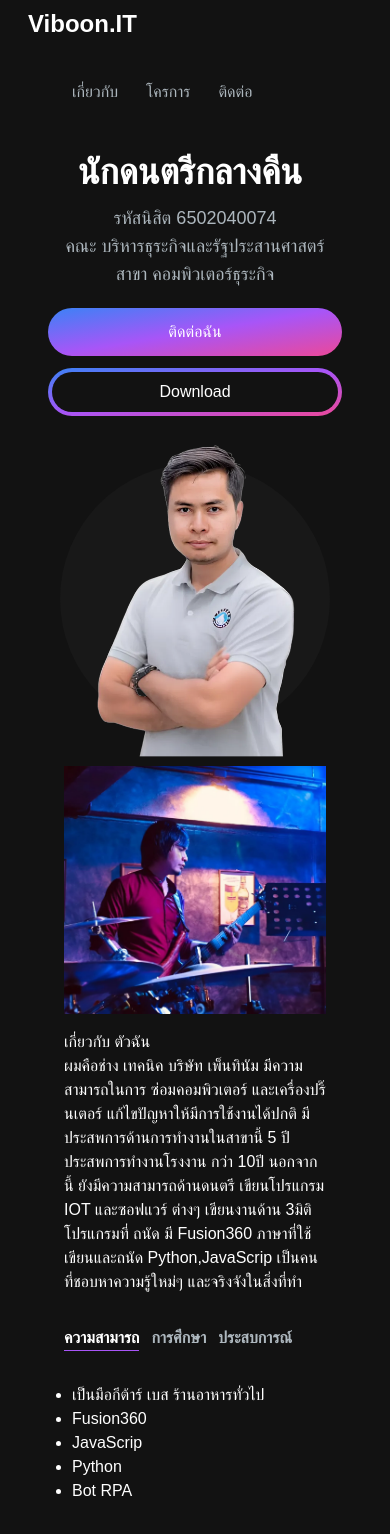
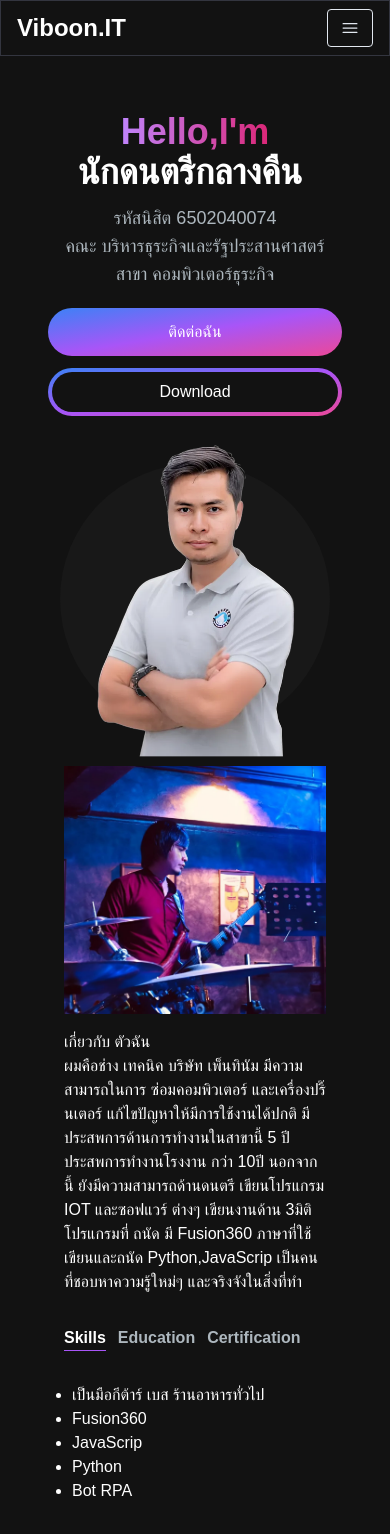
Before and after one commit to MyViboon/Portfolio_3, a Next.js app: page / in a window 390 px wide. Shown: the top 1534 px of the page. Built offline with nearby package versions, Linux system fonts and the light colour scheme.

Commit message:
Fix NavBar

```diff
--- a/src/app/components/AboutSection.jsx
+++ b/src/app/components/AboutSection.jsx
@@ -71,19 +71,19 @@ const AboutSection = () => {
                 selectTab={() => handleTabChange("skills")}
                 active={tab === "skills"}
               >
-                ความสามารถ
+                Skills
               </TabButton>
               <TabButton
                 selectTab={() => handleTabChange("education")}
                 active={tab === "education"}
               >
-                การศึกษา
+                Education
               </TabButton>
               <TabButton
                 selectTab={() => handleTabChange("cert")}
                 active={tab === "cert"}
               >
-                ประสบการณ์
+                Certification
               </TabButton>
             </div>
             <div className="mt-8">
--- a/src/app/components/Navbar.jsx
+++ b/src/app/components/Navbar.jsx
@@ -24,15 +24,15 @@ const Navbar = () => {
   const [navBarOpen, setNavNbarOpen] = useState(false);
 
   return (
-    <nav className="fixed top-0 left-0 right-0 z-10 bg-[#121212] bg-opacity-100">
-      <div className="flex flex-wrap items-center justify-between mx-auto px-4 py-2 ml-3">
+    <nav className="fixed mx-auto border border-[#33353F] top-0 left-0 right-0 z-10 bg-[#121212] bg-opacity-100">
+      <div className="flex container lg:py-4 flex-wrap items-center justify-between mx-auto px-4 py-2">
         <Link
           href={"/"}
           className="text-2xl md:text-5xl text-white font-semibold"
         >
           Viboon.IT
         </Link>
-        {/* <div className="mobile-menu block md:hidden">
+        <div className="mobile-menu block md:hidden">
           {!navBarOpen ? (
             <button
               onClick={() => setNavNbarOpen(true)}
@@ -48,9 +48,9 @@ const Navbar = () => {
               <XMarkIcon className="h-5 w-5" />
             </button>
           )}
-        </div> */}
-        <div className="menu mb:block md:w-auto" id="navbar">
-          <ul className="flex p-8 md:p-0 md:flex-row md:space-x-8 mt-0 mr-3">
+        </div>
+        <div className="menu hidden md:block md:w-auto" id="navbar">
+          <ul className="flex p-8 md:p-0 md:flex-row md:space-x-8 mt-0 mr-0">
             {navLinks.map((link, index) => (
               <li key={index}>
                 <NavLink href={link.part} title={link.title} />
@@ -59,7 +59,7 @@ const Navbar = () => {
           </ul>
         </div>
       </div>
-      {/* {navBarOpen ? <MenuOverLay links={navLinks} /> : null} */}
+      {navBarOpen ? <MenuOverLay links={navLinks} /> : null}
     </nav>
   );
 };
```
